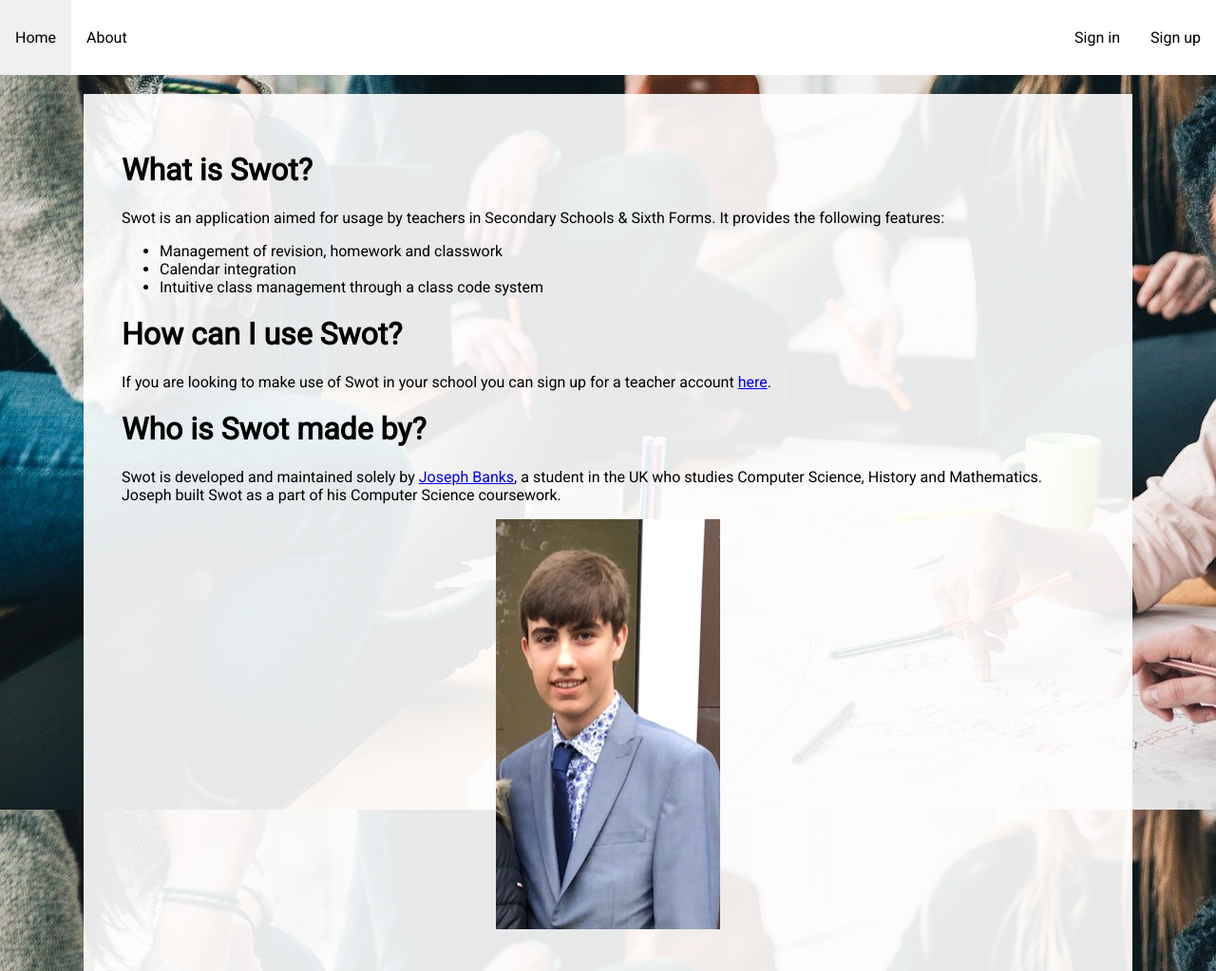
After one commit to jb3/swot-backend, a Python web app: template backend/templates/pages/about.html in a window 1280 px wide. The commit adds this page. Shown: the whole page at 95% size. Run offline with Jinja, Linux system fonts and the light colour scheme; the template is opened without the code that fills it, so the values that code supplies are empty.

Commit message:
Add about page

```diff
--- /dev/null
+++ b/backend/templates/pages/about.html
@@ -0,0 +1,27 @@
+{%  extends 'pages/base.html' %}
+
+{% block title %}About Swot{% endblock %}
+
+{% block content %}
+    <div class="html-mobile-background"></div>
+    <div class="flex-container center-flex">
+      <div class="user-container">
+        <h1>What is Swot?</h1>
+        <p>Swot is an application aimed for usage by teachers in Secondary Schools & Sixth Forms. It provides the following features:</p>
+        <ul>
+          <li>Management of revision, homework and classwork</li>
+          <li>Calendar integration</li>
+          <li>Intuitive class management through a class code system</li>
+        </ul>
+
+        <h1>How can I use Swot?</h1>
+        <p>If you are looking to make use of Swot in your school you can sign up for a teacher account <a href="{{ url_for("users.sign_up") }}">here</a>.</p>
+
+        <h1>Who is Swot made by?</h1>
+        <p>Swot is developed and maintained solely by <a href="https://josephbanks.me">Joseph Banks</a>, a student in the UK who studies Computer Science, History and Mathematics. Joseph built Swot as a part of his Computer Science coursework.</p>
+        <center>
+          <img src="{{ url_for('static', filename='img/headshot.png') }}"/>
+        </center>
+      </div>
+    </div>
+{% endblock %}
--- a/backend/templates/pages/navbar.html
+++ b/backend/templates/pages/navbar.html
@@ -7,7 +7,7 @@
     </li>
 
     <li class="nav-item nav-left">
-        <a class="no-decoration" href="{{ url_for("pages.index") }}">
+        <a class="no-decoration" href="{{ url_for("pages.about") }}">
             <p class="nav-brand">About</p>
         </a>
     </li>
```
Also changed, not shown: backend/routes/pages/about.py (added, +16 -0 lines), backend/static/css/base.css (+40 -0 lines), backend/static/img/headshot.png (added).
